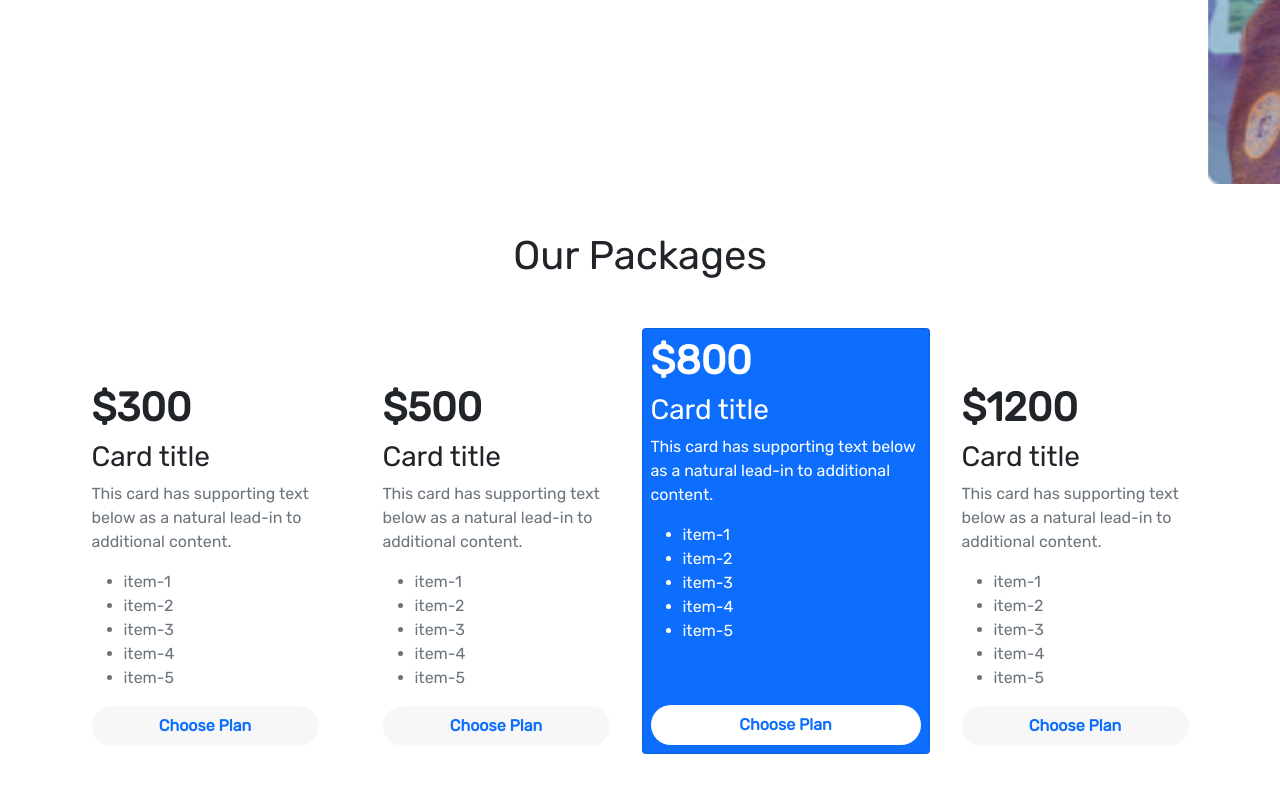
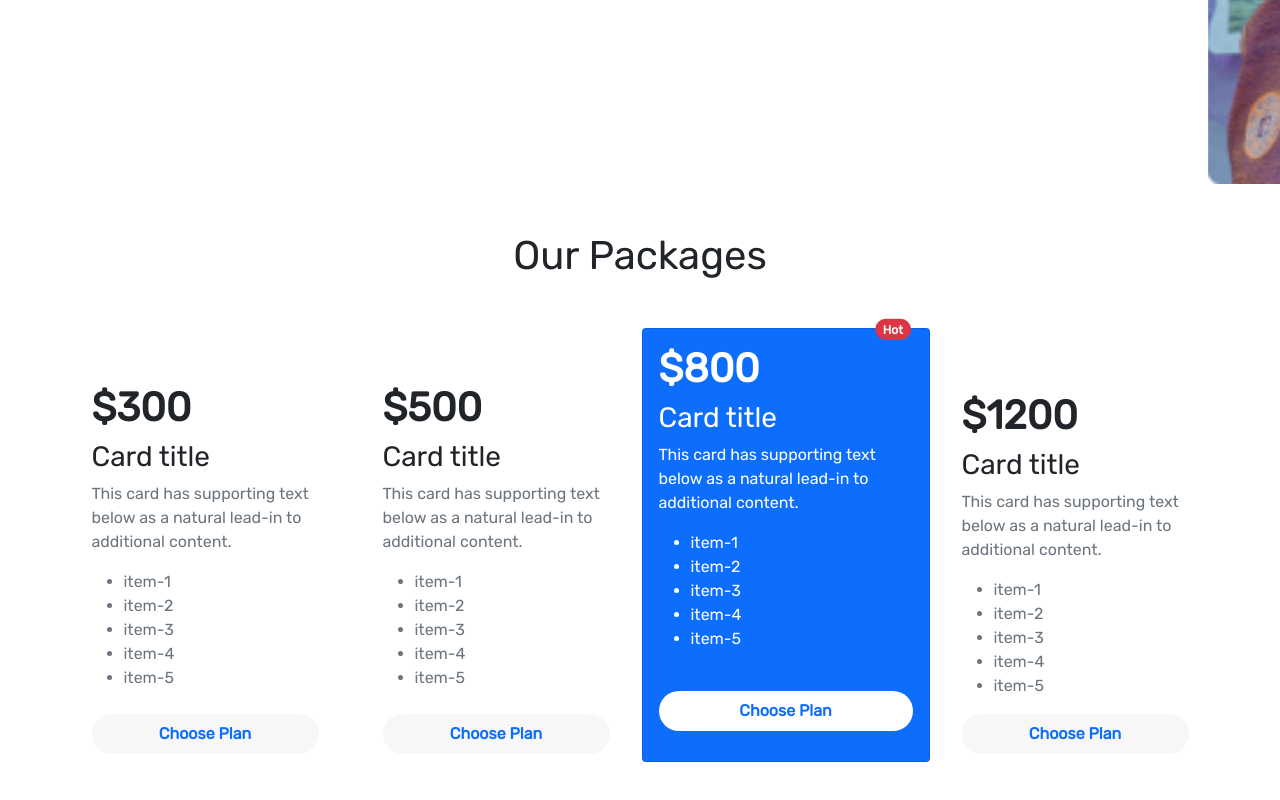
Before and after one commit to rayhan1650/convention-center, a plain HTML site: page index.html in a window 1280 px wide. Shown: the part 725-1525 px from the top of the page. Drawn offline with nearby package versions, Linux system fonts and the light colour scheme.

Commit message:
badge added

```diff
--- a/index.html
+++ b/index.html
@@ -225,11 +225,22 @@
           </div>
 
           <!-- package 3 popular -->
-          <div class="col p-0 mt-0" style="max-width: 18rem">
-            <div class="card bg-primary p-2 text-white h-100">
+          <div class="col p-0 my-5 my-md-0" style="max-width: 18rem">
+            <div
+              class="card bg-primary position-relative p-3 p-md-0 pb-3 pb-md-0 pt-md-3 px-md-3 text-white h-100"
+            >
+              <!-- badge  -->
+              <span
+                class="position-absolute top-0 end-0 translate-middle badge rounded-pill bg-danger"
+              >
+                Hot
+                <span class="visually-hidden">unread messages</span>
+              </span>
+              <!-- badge end -->
+
               <h1 class="fw-bold">$800</h1>
               <h3 class="card-title">Card title</h3>
-              <div class="card-body p-0">
+              <div class="mb-1 mb-md-4 p-0">
                 <p class="card-text">
                   This card has supporting text below as a natural lead-in to
                   additional content.
@@ -254,7 +265,7 @@
 
           <!-- package 4 -->
           <div class="col">
-            <div class="card p-2 border-0 h-100">
+            <div class="card p-2 pt-3 border-0 h-100">
               <h1 class="fw-bold">$1200</h1>
               <h3 class="card-title">Card title</h3>
               <div class="card-body p-0 text-muted">
```
